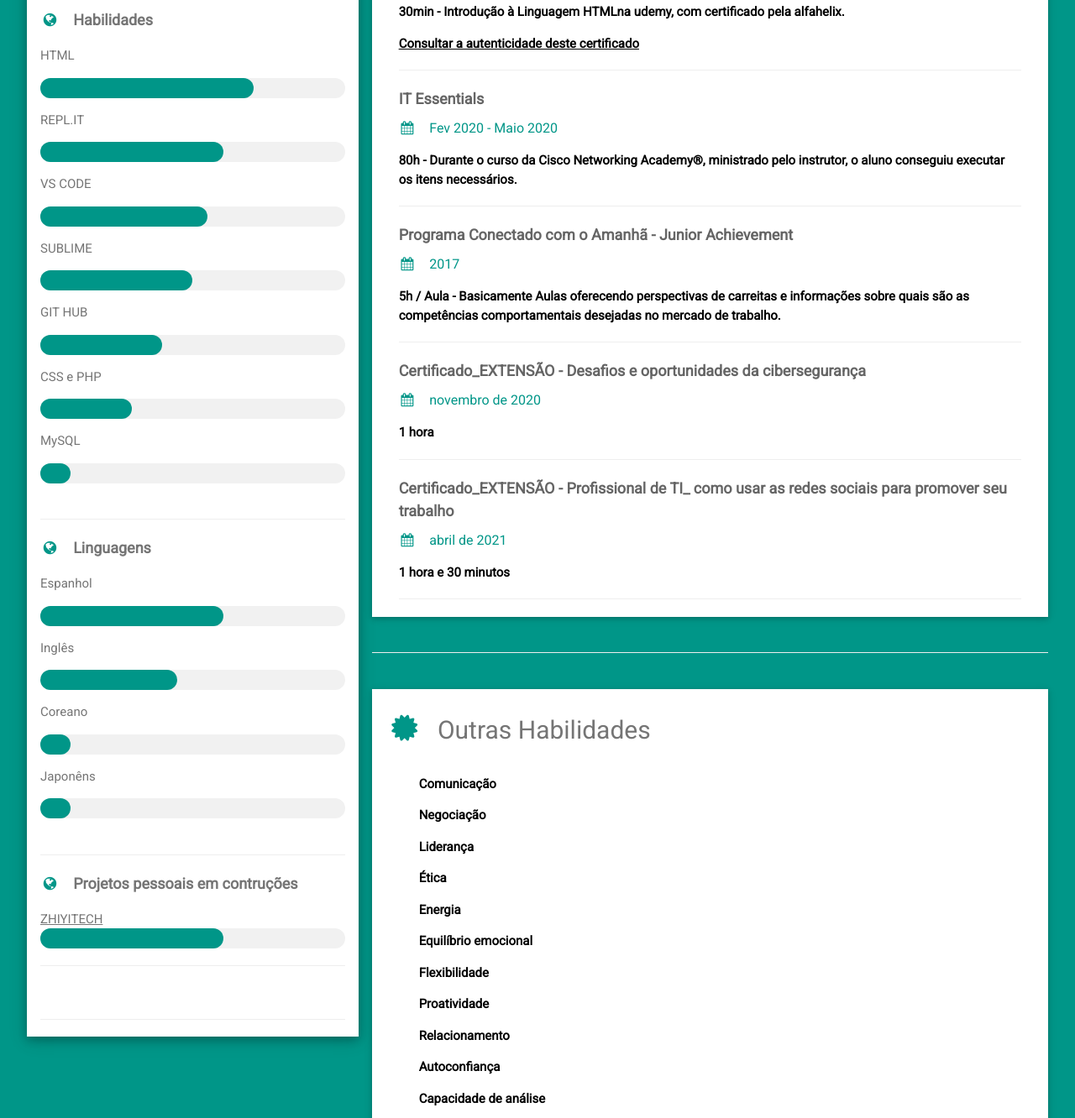
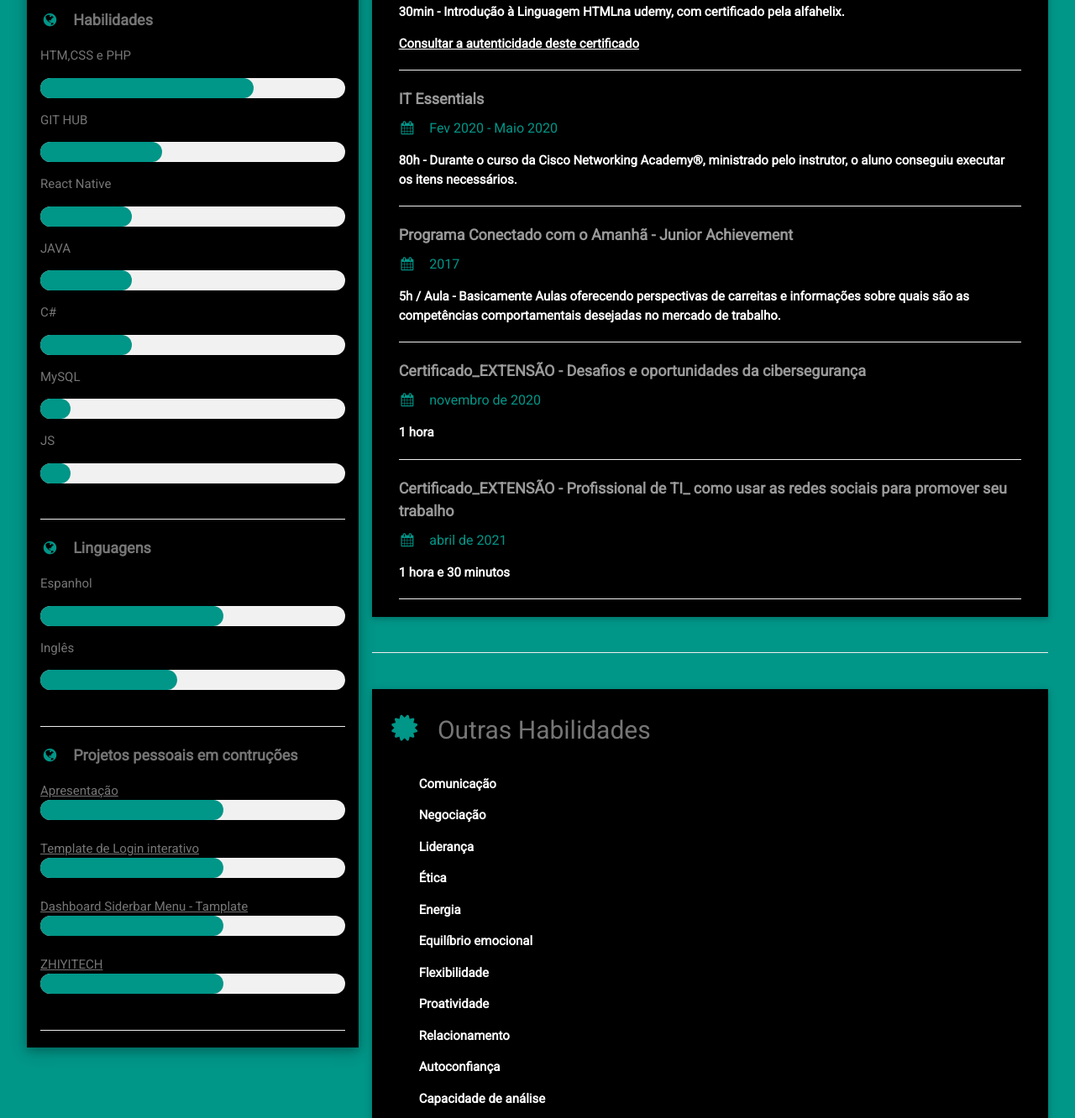
Before and after one commit to Suellen-Kitten/CurriculumPessoal, a plain HTML site: page index.html in a window 1280 px wide. Shown: the part 721-2053 px from the top of the page at 84% size. Drawn offline with nearby package versions, Linux system fonts and the light colour scheme.

Commit message:
Update  index
update

```diff
--- a/index.html
+++ b/index.html
@@ -22,10 +22,10 @@ html,body,h1,h2,h3,h4,h5,h6 {font-family: "Roboto", sans-serif}
     <!-- Left Column -->
     <div class="w3-third">
 
-      <div class="w3-white w3-text-grey w3-card-4">
+      <div class="w3-black w3-text-grey w3-card-4">
         <div class="w3-display-container">
           <img src="suh.jpg" style="width:100%" alt="suh">
-          <div class="w3-display-bottomleft w3-container w3-text-black w3-light-grey">
+          <div class="w3-display-bottomleft w3-container w3-text-white w3-dark-grey">
             <h2>Suellen</h2>
           </div>
         </div>
@@ -41,31 +41,31 @@ html,body,h1,h2,h3,h4,h5,h6 {font-family: "Roboto", sans-serif}
           <hr>
 
           <p class="w3-large w3-text-theme"><b><i class="fa fa-globe fa-fw w3-margin-right w3-text-teal"></i>Habilidades</b></p>
-          <p>HTML</p>
+          <p>HTM,CSS e PHP</p>
           <div class="w3-light-grey w3-round-xlarge">
             <div class="w3-round-xlarge w3-teal" style="height:24px;width:70%"></div>
-          </div>
-          <p>REPL.IT</p>
-          <div class="w3-light-grey w3-round-xlarge">
-            <div class="w3-round-xlarge w3-teal" style="height:24px;width:60%"></div>
-          </div>
-          <p>VS CODE</p>
-          <div class="w3-light-grey w3-round-xlarge">
-            <div class="w3-round-xlarge w3-teal" style="height:24px;width:55%"></div>
-          </div>
-          <p>SUBLIME</p>
-          <div class="w3-light-grey w3-round-xlarge">
-            <div class="w3-round-xlarge w3-teal" style="height:24px;width:50%"></div>
           </div>
           <p>GIT HUB</p>
           <div class="w3-light-grey w3-round-xlarge">
             <div class="w3-round-xlarge w3-teal" style="height:24px;width:40%"></div>
           </div>
-          <p>CSS e PHP</p>
+          <p>React Native</p>
+          <div class="w3-light-grey w3-round-xlarge">
+            <div class="w3-round-xlarge w3-teal" style="height:24px;width:30%"></div>
+          </div>
+          <p>JAVA</p>
+          <div class="w3-light-grey w3-round-xlarge">
+            <div class="w3-round-xlarge w3-teal" style="height:24px;width:30%"></div>
+          </div>
+          <p>C#</p>
           <div class="w3-light-grey w3-round-xlarge">
             <div class="w3-round-xlarge w3-teal" style="height:24px;width:30%"></div>
           </div>
           <p>MySQL</p>
+          <div class="w3-light-grey w3-round-xlarge">
+            <div class="w3-round-xlarge w3-teal" style="height:24px;width:10%"></div>
+          </div>
+          <p>JS</p>
           <div class="w3-light-grey w3-round-xlarge">
             <div class="w3-round-xlarge w3-teal" style="height:24px;width:10%"></div>
           </div>
@@ -81,23 +81,30 @@ html,body,h1,h2,h3,h4,h5,h6 {font-family: "Roboto", sans-serif}
           <div class="w3-light-grey w3-round-xlarge">
             <div class="w3-round-xlarge w3-teal" style="height:24px;width:45%"></div>
           </div>
-          <p>Coreano</p>
-          <div class="w3-light-grey w3-round-xlarge">
-            <div class="w3-round-xlarge w3-teal" style="height:24px;width:10%"></div>
-          </div>
-          <p>Japonêns</p>
-          <div class="w3-light-grey w3-round-xlarge">
-            <div class="w3-round-xlarge w3-teal" style="height:24px;width:10%"></div>
-          </div>
 
           <br><hr>
 
           <p class="w3-large w3-text-theme"><b><i class="fa fa-globe fa-fw w3-margin-right w3-text-teal"></i>Projetos pessoais em contruções</b></p>
-          <a href="https://zhiyitech.suellenmayuko.repl.co" target="_blank">ZHIYITECH</a>
 
+          <a href="https://suellen-kitten.github.io/Apresentation/" target="_blank">Apresentação</a>
           <div class="w3-light-grey w3-round-xlarge">
             <div class="w3-round-xlarge w3-teal" style="height:24px;width:60%"></div>
-          </div><hr>
+          </div><br>
+
+          <a href="https://suellen-kitten.github.io/Animated-Login-Form/" target="_blank">Template de Login interativo</a>
+          <div class="w3-light-grey w3-round-xlarge">
+            <div class="w3-round-xlarge w3-teal" style="height:24px;width:60%"></div>
+          </div><br>
+
+          <a href="https://suellen-kitten.github.io/Dashboard-Siderbar-Menu/" target="_blank">Dashboard Siderbar Menu - Tamplate</a>
+          <div class="w3-light-grey w3-round-xlarge">
+            <div class="w3-round-xlarge w3-teal" style="height:24px;width:60%"></div>
+          </div><br>
+
+          <a href="https://zhiyitech.suellenmayuko.repl.co" target="_blank">ZHIYITECH</a>
+          <div class="w3-light-grey w3-round-xlarge">
+            <div class="w3-round-xlarge w3-teal" style="height:24px;width:60%"></div>
+          </div>
 
           <br><hr>
 
@@ -112,7 +119,7 @@ html,body,h1,h2,h3,h4,h5,h6 {font-family: "Roboto", sans-serif}
     <!-- Right Column -->
     <div class="w3-twothird">
 
-      <div class="w3-container w3-card w3-white">
+      <div class="w3-container w3-card w3-black">
         <h2 class="w3-text-grey w3-padding-16"><i class="fa fa-certificate fa-fw w3-margin-right w3-xxlarge w3-text-teal"></i>Educação</h2>
         <div class="w3-container">
           <h5 class="w3-opacity"><b>UVV - Universidade Vila Velha</b></h5>
@@ -129,7 +136,7 @@ html,body,h1,h2,h3,h4,h5,h6 {font-family: "Roboto", sans-serif}
       <br>
       <hr>
       <br>
-      <div class="w3-container w3-card w3-white">
+      <div class="w3-container w3-card w3-black">
         <h2 class="w3-text-grey w3-padding-16"><i class="fa fa-certificate fa-fw w3-margin-right w3-xxlarge w3-text-teal"></i>Certificações</h2>
         <div class="w3-container">
           <h5 class="w3-opacity"><b></b>UDEMY/ALFAHELIX</h5>
@@ -161,7 +168,7 @@ html,body,h1,h2,h3,h4,h5,h6 {font-family: "Roboto", sans-serif}
       <br>
       <hr>
       <br>
-      <div class="w3-container w3-card w3-white">
+      <div class="w3-container w3-card w3-black">
         <h2 class="w3-text-grey w3-padding-16"><i class="fa fa-certificate fa-fw w3-margin-right w3-xxlarge w3-text-teal"></i>Outras Habilidades</h2>
             <ul>
 
```
